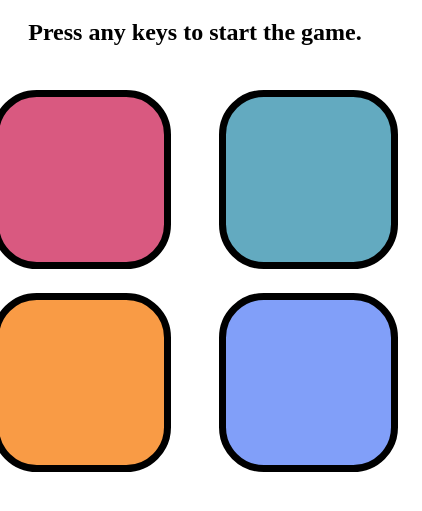
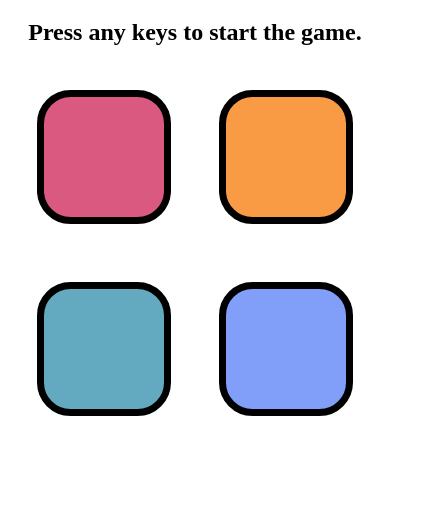
Before and after one commit to arshad-jamal-05/Simon-Says-Game, a plain HTML site: page index.html in a window 390 px wide. Shown: the part 61-572 px from the top of the page, 422 px wide, since content can reach past the window. Drawn offline with Linux system fonts and the light colour scheme.

Commit message:
Update style.css

```diff
--- a/style.css
+++ b/style.css
@@ -38,3 +38,34 @@
 .userFlash {
   background-color: aquamarine;
 }
+
+.btn-container {
+  display: flex;
+  flex-wrap: wrap;
+  justify-content: center;
+  gap: 10px;
+  max-width: 400px;
+  margin: auto;
+}
+.line-1, .line-2 {
+  display: flex;
+  justify-content: center;
+}
+.btn {
+  width: 20vw;
+  height: 20vw;
+  max-width: 120px;
+  max-height: 120px;
+}
+@media (max-width: 768px) { /* Tablet */
+  .btn {
+    width: 25vw;
+    height: 25vw;
+  }
+}
+@media (max-width: 480px) { /* Mobile */
+  .btn {
+    width: 40vw;
+    height: 40vw;
+  }
+}
```
